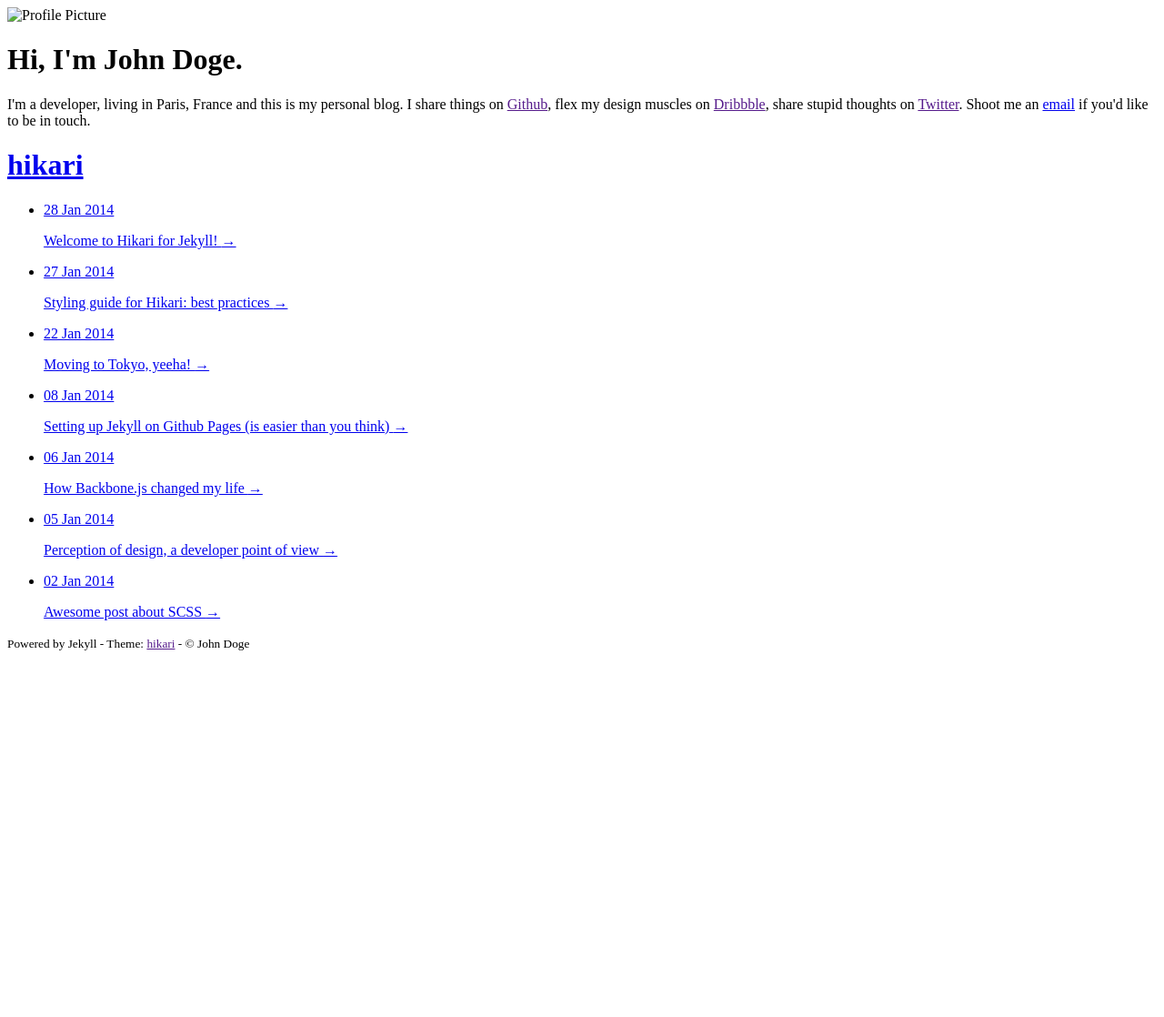
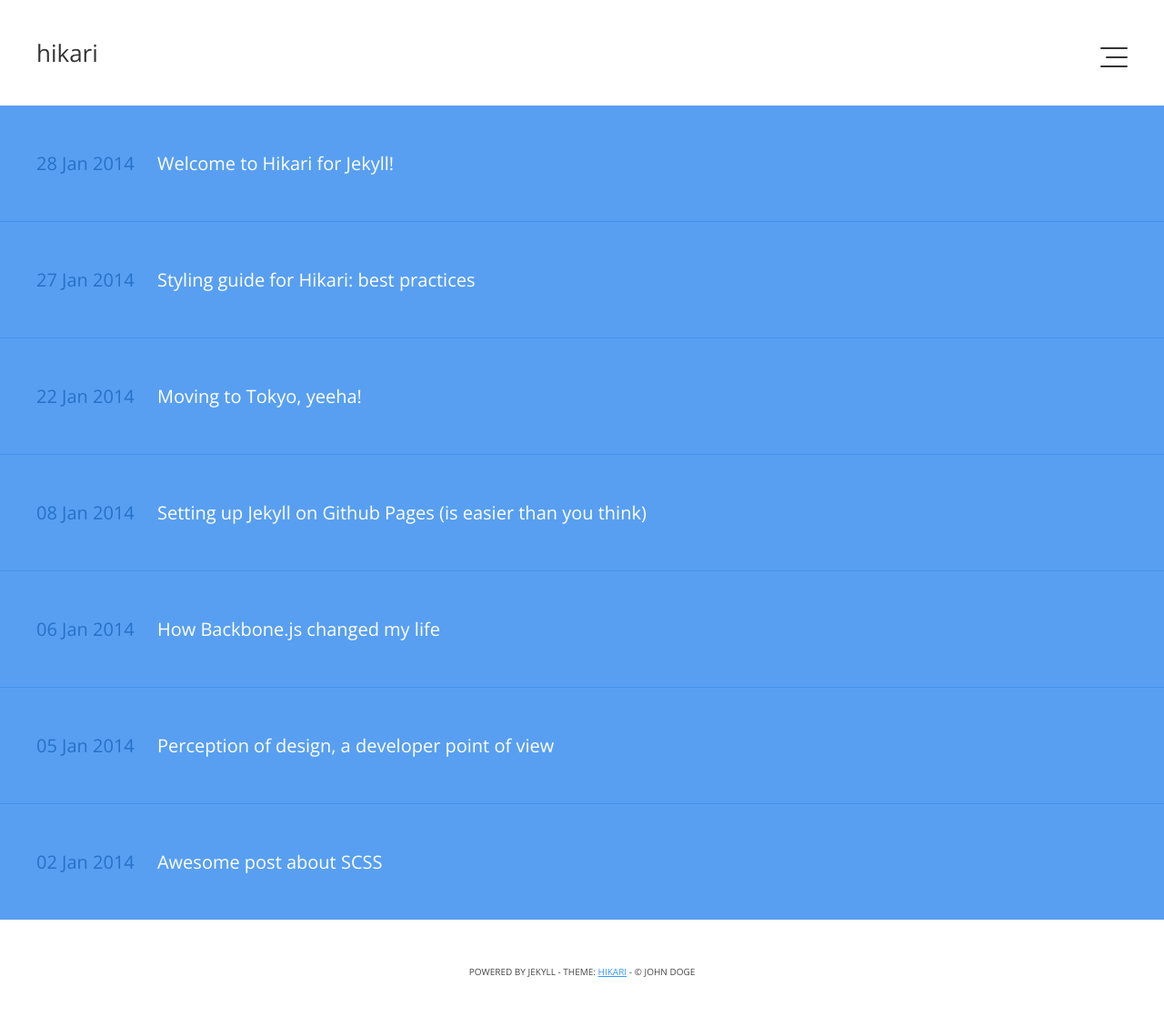
Before and after one commit to mx3m/hikari-for-jekyll, a Jekyll site: the page built from index.html, in a window 1280 px wide. Shown: the whole page at 91% size. Built offline with Jekyll 4.4.1, drawn with Linux system fonts in a browser that asks for light colours; nearby versions of some CDN libraries; library files that are not in the unit come from our copies; Markdown is read by kramdown in place of the engine named in the settings; the list of posts is cut into pages by our own code; before the commit the page ends 900 px from its top, so only the background shows below that.

Commit message:
crazyness

```diff
--- a/_includes/header.html
+++ b/_includes/header.html
@@ -14,7 +14,7 @@
         <meta name="viewport" content="width=device-width, initial-scale=1">
         <link href='http://fonts.googleapis.com/css?family=Open+Sans:400italic,400,300,700' rel='stylesheet' type='text/css'>
         <link href='http://fonts.googleapis.com/css?family=Lora:400,700,400italic' rel='stylesheet' type='text/css'>
-        <link rel="stylesheet" type="text/css" href="{{ site.baseurl }}css/main.css" />
+        <link rel="stylesheet" type="text/css" href="{{ site.baseurl }}/css/main.css" />
     </head>
 
         <body>
@@ -24,7 +24,7 @@
 
             <div id="off-canvas">
             	<div id="avatar">
-            		<img src="{{ site.baseurl }}{{ site.baseurl }}assets/img/avatar.jpg" alt="Profile Picture" title="wow, very face, such photograph, wow">
+            		<img src="{{ site.baseurl }}/assets/img/avatar.jpg" alt="Profile Picture" title="wow, very face, such photograph, wow">
             	</div>
             	<div id="bio">
 	            	<h1>Hi, I'm John Doge.</h1>
```
